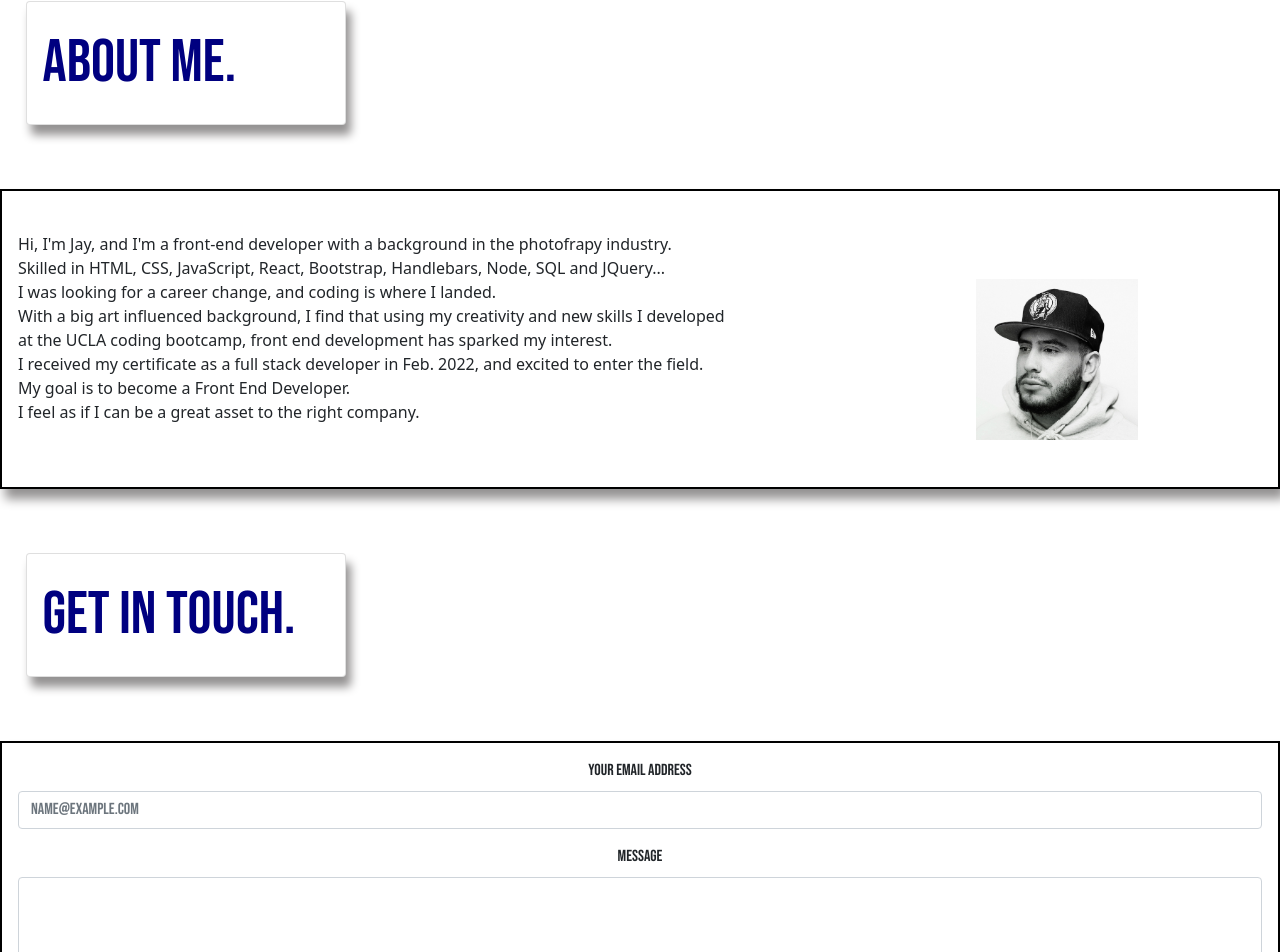
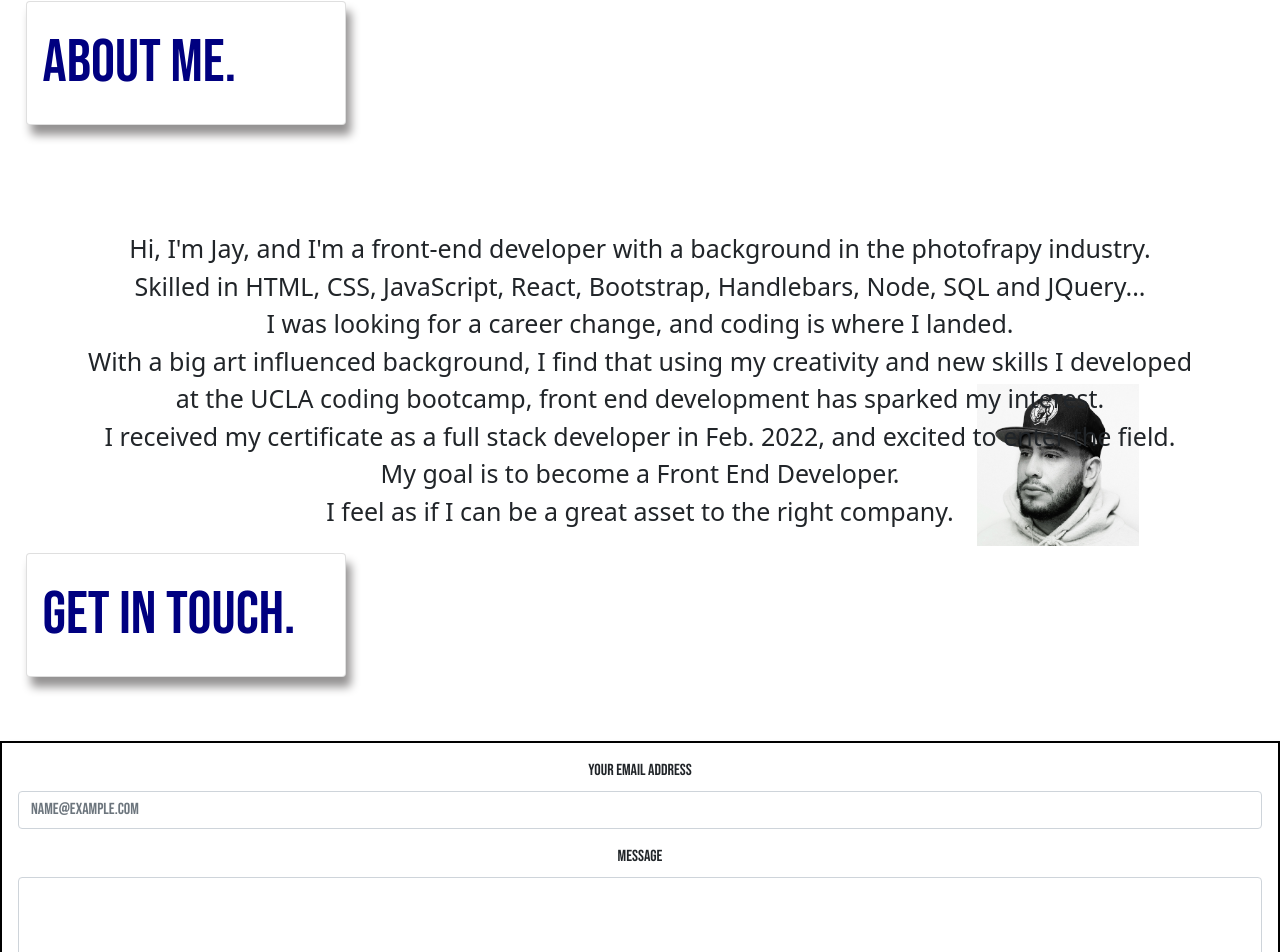
Before and after one commit to JayBarbanel/JayBarbanel_React_Portfolio, a React (Create React App) app: page / in a window 1280 px wide. Shown: the part 3584-4536 px from the top of the page. Built offline with nearby package versions, Linux system fonts and the light colour scheme.

Commit message:
styling update - need to combine contact + about

```diff
--- a/src/App.css
+++ b/src/App.css
@@ -50,13 +50,10 @@ margin-top: 5%;
 }
 
 .About{
-  border-style: solid;
- border-width: 2px;
- border-color: black;
  margin-top: 5%;
- box-shadow: 5px 10px 10px rgb(148, 146, 146);
  height:300px;
- text-align: left;
+ text-align: center;
+ font-size: 25px;
 }
 
 .Contact{
```
